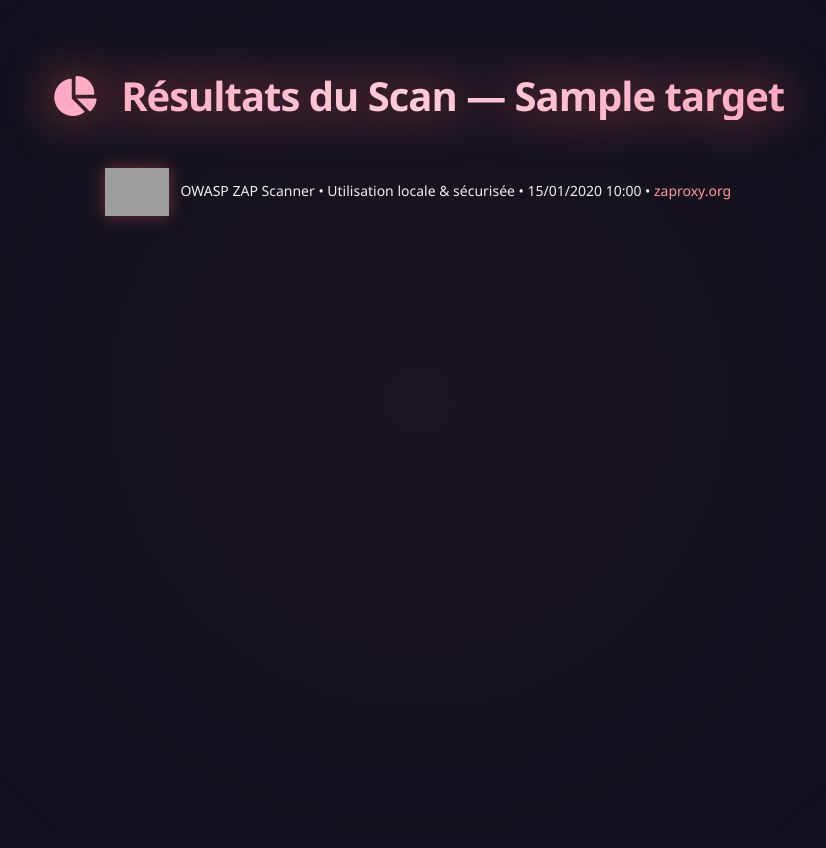
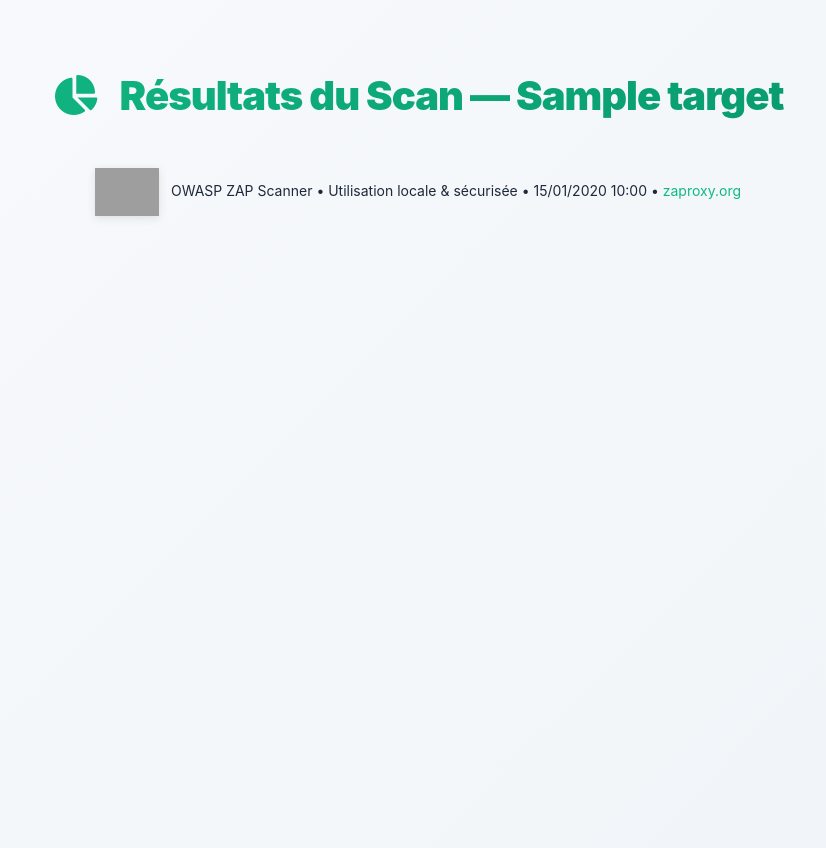
Before and after one commit to Brivel/Unified_tool, a Django app: template Unified_tool/scanner/templates/scanner/result.html in a window 1280 px wide; the page is wider, and only the part inside the window is pictured. Shown: that part, without its empty margins (222-1048 px from the left). Run offline with Django 5.2, Linux system fonts and the light colour scheme; the template is opened without the code that fills it: most values are stand-ins (such as "Sample title", 1, 10 or a date in 2020); grey boxes are pictures that could not be loaded.

Commit message:
nouvelles modifications

```diff
--- a/Unified_tool/scanner/templates/scanner/result.html
+++ b/Unified_tool/scanner/templates/scanner/result.html
@@ -10,26 +10,31 @@
 
   <style>
     :root {
-      --primary: #ff4d4d;
-      --primary-dark: #e63939;
-      --success: #44d07b;
-      --info: #4cc9f0;
-      --warning: #ffaa00;
-      --danger: #ff4d4d;
-      --low: #ffdd57;
-      --bg-main: #12121e;
-      --bg-card: #1e1e2e;
-      --text-main: #f0f0ff;
-      --text-muted: #c0c0ff;
-      --border-light: rgba(255, 77, 77, 0.35);
-      --input-bg: #2a2a3a;
+      --bg-main: #f8fafc;
+      --bg-card: #ffffff;
+      --text-main: #1e293b;
+      --text-muted: #64748b;
+      --accent: #10b981;
+      --accent-dark: #059669;
+      --accent-light: #d1fae5;
+      --border: #e2e8f0;
+      --gradient: linear-gradient(135deg, #10b981 0%, #059669 100%);
+      --shadow: 0 4px 6px -1px rgba(0, 0, 0, 0.1);
+      --shadow-lg: 0 10px 25px -5px rgba(0, 0, 0, 0.1);
+
+      /* Couleurs par niveau de risque */
+      --high: #ef4444;
+      --medium: #f59e0b;
+      --low: #eab308;
+      --info: #3b82f6;
     }
 
     body {
-      background: var(--bg-main);
+      background: linear-gradient(135deg, #f8fafc 0%, #f0f4f8 100%);
       color: var(--text-main);
       min-height: 100vh;
-      font-family: 'Segoe UI', system-ui, sans-serif;
+      font-family: -apple-system, BlinkMacSystemFont, 'Segoe UI', Roboto, sans-serif;
+      line-height: 1.6;
       overflow-x: hidden;
     }
 
@@ -38,32 +43,32 @@
     }
 
     .page-title {
-      font-weight: 800;
+      font-weight: 900;
       letter-spacing: -1px;
-      background: linear-gradient(90deg, #ff758c, #ff9aa6, #ff758c);
+      background: var(--gradient);
       -webkit-background-clip: text;
       background-clip: text;
       -webkit-text-fill-color: transparent;
-      animation: glowFlow 5s ease-in-out infinite;
+      animation: gradientShift 8s ease infinite;
     }
 
-    @keyframes glowFlow {
-      0%, 100% { filter: brightness(1.1) drop-shadow(0 0 12px rgba(255,100,100,0.5)); }
-      50%      { filter: brightness(1.4) drop-shadow(0 0 28px rgba(255,100,100,0.8)); }
+    @keyframes gradientShift {
+      0%, 100% { opacity: 1; }
+      50% { opacity: 0.9; }
     }
 
     .card-report {
-      border: none;
+      border: 1px solid var(--border);
       border-radius: 16px;
       background: var(--bg-card);
-      box-shadow: 0 12px 40px rgba(0,0,0,0.6),
-                  inset 0 0 0 1px rgba(255,255,255,0.08);
-      transition: all 0.35s ease;
+      box-shadow: var(--shadow-lg);
+      transition: all 0.3s ease;
     }
 
     .card-report:hover {
-      transform: translateY(-6px);
-      box-shadow: 0 20px 60px rgba(255,77,77,0.25);
+      transform: translateY(-8px);
+      box-shadow: 0 20px 40px rgba(16, 185, 129, 0.15);
+      border-color: var(--accent);
     }
 
     .risk-badge {
@@ -124,25 +131,12 @@
       border: none;
       font-weight: 600;
       transition: all 0.35s;
+      color: white;
     }
 
     .btn-secondary:hover {
       transform: translateY(-3px);
-      box-shadow: 0 12px 30px rgba(108,117,125,0.45);
-    }
-
-    .scan-pulse {
-      position: absolute;
-      inset: 0;
-      pointer-events: none;
-      background: radial-gradient(circle at 50% 50%, rgba(255,77,77,0.08) 0%, transparent 75%);
-      animation: pulse 9s ease-in-out infinite;
-      opacity: 0.5;
-    }
-
-    @keyframes pulse {
-      0%, 100% { transform: scale(1); opacity: 0.35; }
-      50%      { transform: scale(1.15); opacity: 0.7; }
+      box-shadow: 0 12px 30px rgba(108,117,125,0.3);
     }
 
     .alert-icon {
@@ -152,19 +146,20 @@
 
     .logo-zap-small {
       height: 48px;
-      filter: drop-shadow(0 0 8px rgba(255,100,100,0.4));
+      filter: drop-shadow(0 2px 4px rgba(0, 0, 0, 0.1));
     }
 
     a {
-      color: #ff9999;
+      color: var(--accent);
+      text-decoration: none;
     }
 
     a:hover {
-      color: #ffcccc;
+      color: var(--accent-dark);
     }
 
     @media (prefers-reduced-motion: reduce) {
-      .scan-pulse, .page-title { animation: none !important; }
+      .page-title { animation: none !important; }
     }
   </style>
 </head>
```
Also changed, not shown: other parts of Unified_tool/scanner/templates/scanner/result.html (+16 -14 lines), Unified_tool/scanner/templates/scanner/home.html (+77 -52 lines).
